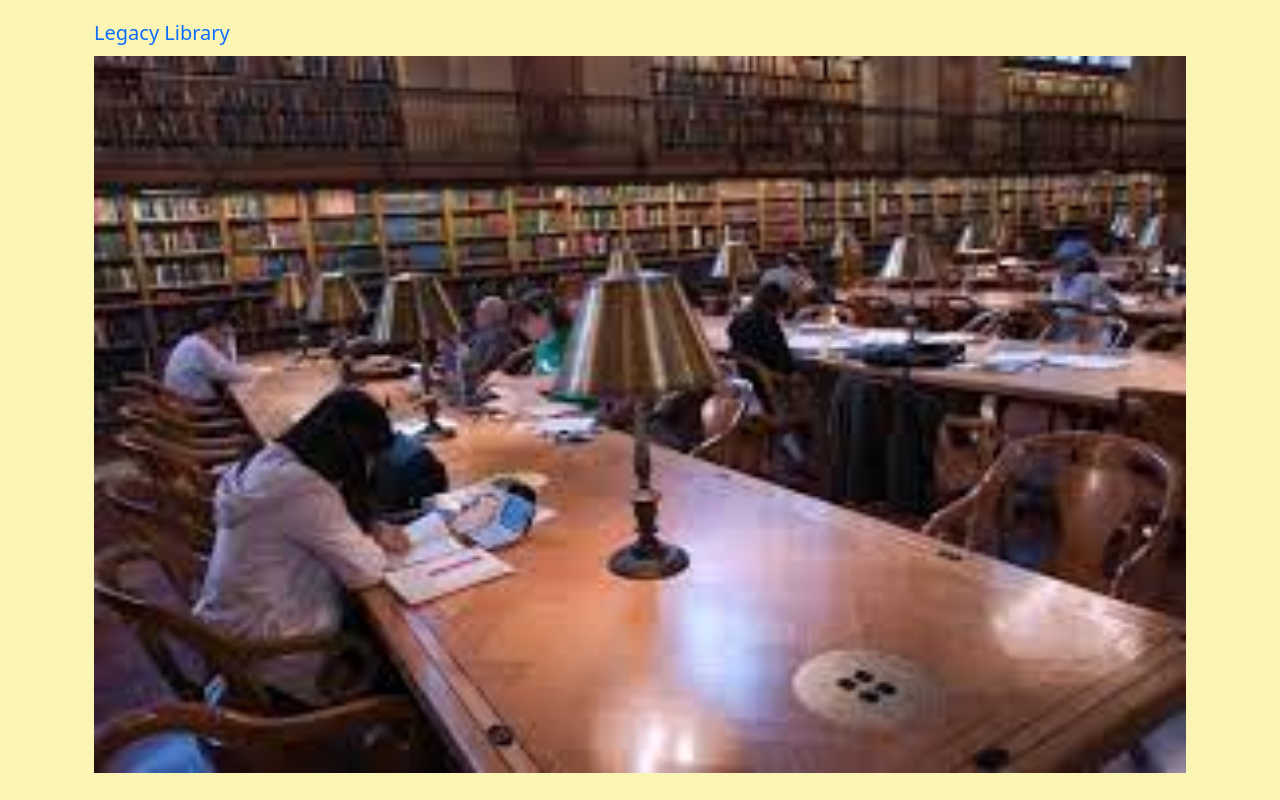
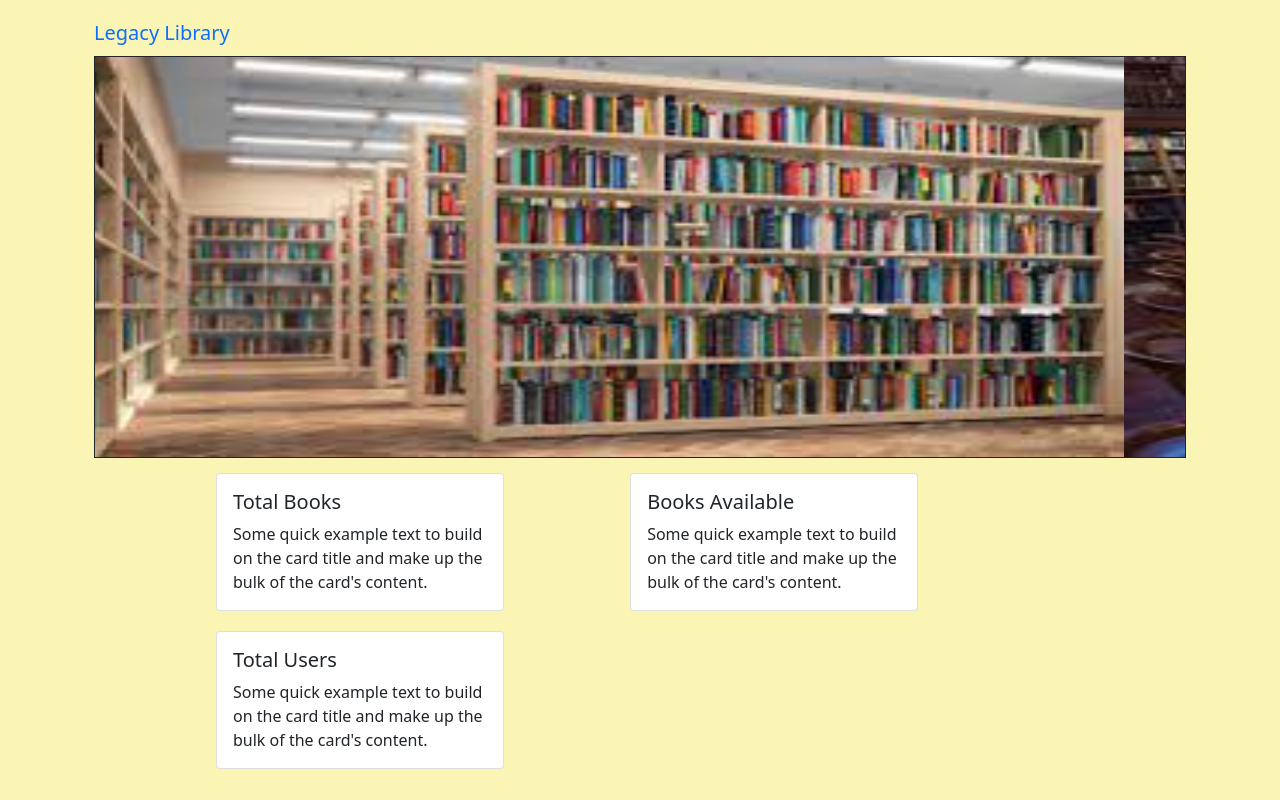
Before and after one commit to Istayfly7/NgLibrary-Management-App, an Angular app: page / in a window 1280 px wide. Built offline with nearby package versions, Linux system fonts and the light colour scheme.

Commit message:
adding basic card components

```diff
--- a/src/app/app.module.ts
+++ b/src/app/app.module.ts
@@ -2,6 +2,7 @@ import { NgModule } from '@angular/core';
 import { BrowserModule } from '@angular/platform-browser';
 
 import { LibraryAppComponent } from './library-app.component';
+import { LibraryCardComponent } from './library/library-card/library-card.component';
 import { LibraryCarouselComponent } from './library/library-carousel/library-carousel.component';
 import { LibraryDashboardComponent } from './library/library.component';
 import { NavBarComponent } from './nav/navbar.component';
@@ -11,7 +12,8 @@ import { NavBarComponent } from './nav/navbar.component';
     LibraryAppComponent,
     NavBarComponent,
     LibraryDashboardComponent,
-    LibraryCarouselComponent
+    LibraryCarouselComponent,
+    LibraryCardComponent
   ],
   imports: [
     BrowserModule
--- a/src/app/library/library-card/library-card.component.ts
+++ b/src/app/library/library-card/library-card.component.ts
@@ -0,0 +1,16 @@
+import { Component, Input } from "@angular/core"
+
+@Component({
+    selector: `library-card`,
+    template: `
+        <div class="card" style="width: 18rem;">
+            <div class="card-body">
+                <h5 class="card-title">{{card}}</h5>
+                <p class="card-text">Some quick example text to build on the card title and make up the bulk of the card's content.</p>
+            </div>
+        </div>
+    `
+})
+export class LibraryCardComponent{
+    @Input() card: string;
+}
--- a/src/app/library/library-carousel/library-carousel.component.ts
+++ b/src/app/library/library-carousel/library-carousel.component.ts
@@ -16,6 +16,17 @@ import { Component } from "@angular/core";
                 </div>
             </div>
         </div>`
+        ,
+        styles: [`
+            .carousel {
+                border: solid;
+                border-width: 1px;
+            }
+
+            img {
+                height: 400px;
+            }
+        `]
 })
 export class LibraryCarouselComponent{
 
--- a/src/app/library/library.component.ts
+++ b/src/app/library/library.component.ts
@@ -7,10 +7,15 @@ import { Component } from "@angular/core";
             <div class="row">
                 <library-carousel></library-carousel>
             </div>
-            <div class="row"></div>
+            <div class="row" style="margin-left: 110px;">
+                <div *ngFor="let card of cards" class="col-md-5" style="padding-top: 15px; padding-bottom: 5px;">
+                    <library-card [card]="card"></library-card>
+                </div>
+            </div>
         </div>
     `
 })
 export class LibraryDashboardComponent{
+    cards = ['Total Books', 'Books Available', 'Total Users']
 
 }
```
